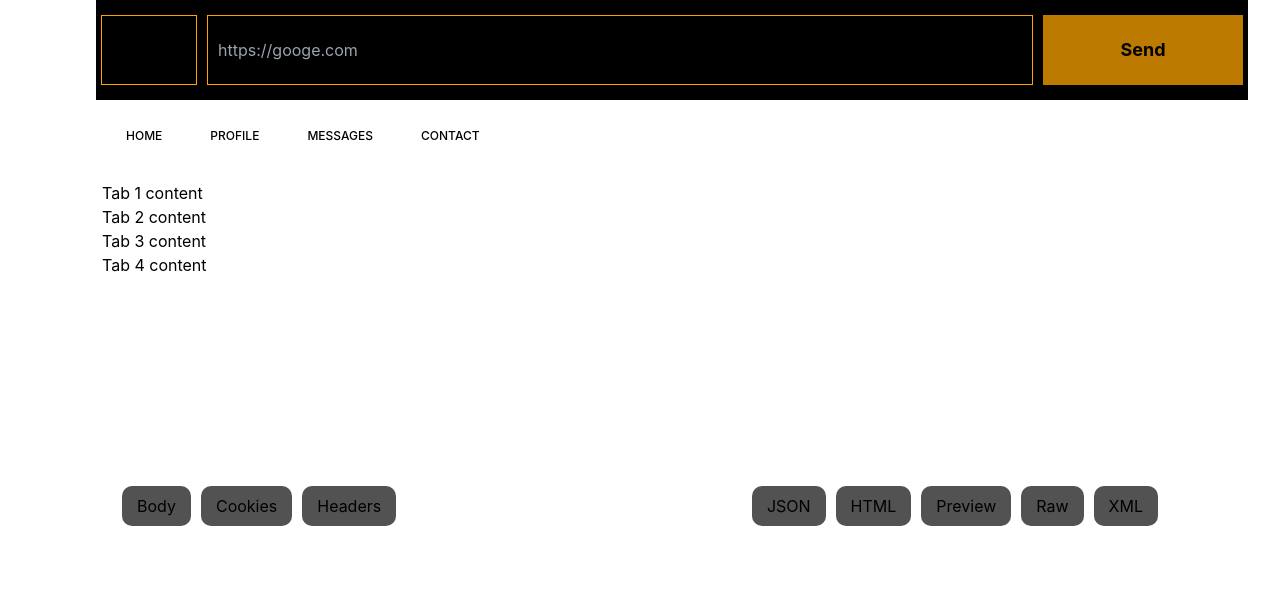
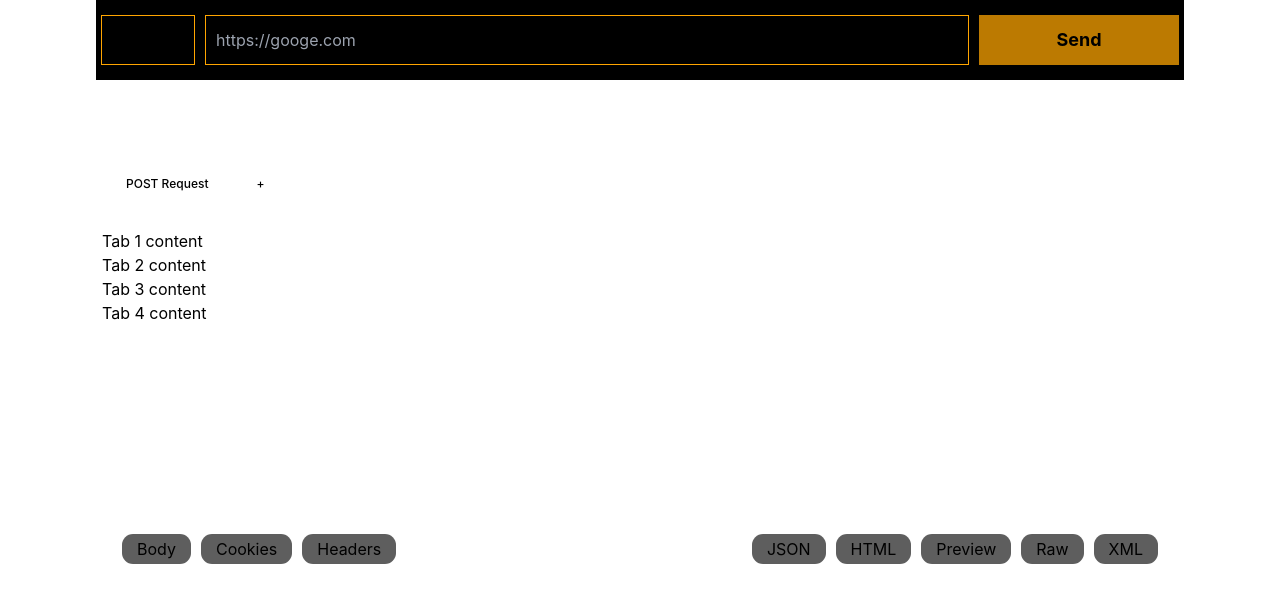
Before and after one commit to theurbandev/Resting, a Next.js app: page / in a window 1280 px wide. Shown: the top 602 px of the page. Built offline with nearby package versions, Linux system fonts and the light colour scheme.

Commit message:
toolbar and post req panel

```diff
--- a/pages/components/activity.tsx
+++ b/pages/components/activity.tsx
@@ -12,21 +12,7 @@ export const Activity = () => {
           <li className="nav-item" role="presentation">
             <a
               href="#tabs-home"
-              className="
-      nav-link
-      block
-      font-medium
-      text-xs
-      leading-tight
-      uppercase
-      border-x-0 border-t-0 border-b-2 border-transparent
-      px-6
-      py-3
-      my-2
-      hover:border-transparent hover:bg-gray-100
-      focus:border-transparent
-      active
-    "
+              className=" nav-link block font-medium text-xs leading-tight border-x-0 border-t-0 border-b-2 border-transparent px-6 py-3 my-2 hover:border-transparent focus:border-transparent"
               id="tabs-home-tab"
               data-bs-toggle="pill"
               data-bs-target="#tabs-home"
@@ -34,26 +20,13 @@ export const Activity = () => {
               aria-controls="tabs-home"
               aria-selected="true"
             >
-              Home
+              POST Request
             </a>
           </li>
           <li className="nav-item" role="presentation">
             <a
               href="#tabs-profile"
-              className="
-      nav-link
-      block
-      font-medium
-      text-xs
-      leading-tight
-      uppercase
-      border-x-0 border-t-0 border-b-2 border-transparent
-      px-6
-      py-3
-      my-2
-      hover:border-transparent hover:bg-gray-100
-      focus:border-transparent
-    "
+              className=" nav-link block font-medium text-xs leading-tight border-x-0 border-t-0 border-b-2 border-transparent px-6 py-3 my-2 hover:border-transparent focus:border-transparent"
               id="tabs-profile-tab"
               data-bs-toggle="pill"
               data-bs-target="#tabs-profile"
@@ -61,63 +34,7 @@ export const Activity = () => {
               aria-controls="tabs-profile"
               aria-selected="false"
             >
-              Profile
-            </a>
-          </li>
-          <li className="nav-item" role="presentation">
-            <a
-              href="#tabs-messages"
-              className="
-      nav-link
-      block
-      font-medium
-      text-xs
-      leading-tight
-      uppercase
-      border-x-0 border-t-0 border-b-2 border-transparent
-      px-6
-      py-3
-      my-2
-      hover:border-transparent hover:bg-gray-100
-      focus:border-transparent
-    "
-              id="tabs-messages-tab"
-              data-bs-toggle="pill"
-              data-bs-target="#tabs-messages"
-              role="tab"
-              aria-controls="tabs-messages"
-              aria-selected="false"
-            >
-              Messages
-            </a>
-          </li>
-          <li className="nav-item" role="presentation">
-            <a
-              href="#tabs-contact"
-              className="
-      nav-link
-      disabled
-      pointer-events-none
-      block
-      font-medium
-      text-xs
-      leading-tight
-      uppercase
-      border-x-0 border-t-0 border-b-2 border-transparent
-      px-6
-      py-3
-      my-2
-      hover:border-transparent hover:bg-gray-100
-      focus:border-transparent
-    "
-              id="tabs-contact-tab"
-              data-bs-toggle="pill"
-              data-bs-target="#tabs-contact"
-              role="tab"
-              aria-controls="tabs-contact"
-              aria-selected="false"
-            >
-              Contact
+              +
             </a>
           </li>
         </ul>
--- a/styles/activity.module.css
+++ b/styles/activity.module.css
@@ -18,22 +18,13 @@
   margin: 15px;
 }
 
+.responseToggles h3,
 .formatButtons h3 {
   padding: 15px;
-  border-radius: 10px;
-  background-color: #525252;
+  border-radius: 11px;
+  background-color: #5e5e5e;
   margin: 0px 5px;
-  height: 40px;
-  line-height: 10px;
+  height: 30px;
+  line-height: 1px;
   cursor: pointer;
 }
-
-.responseToggles h3 {
-  padding: 15px;
-  border-radius: 10px;
-  background-color: #525252;
-  margin: 0px 5px;
-  height: 40px;
-  line-height: 10px;
-  cursor: pointer;
-}
--- a/styles/globals.css
+++ b/styles/globals.css
@@ -5,7 +5,7 @@
 html,
 body {
   padding: 1.3rem 2rem;
-  padding-top: 1rem;
+  padding-top: 0;
   margin: 0;
   font-family: -apple-system, BlinkMacSystemFont, Segoe UI, Roboto, Oxygen,
     Ubuntu, Cantarell, Fira Sans, Droid Sans, Helvetica Neue, sans-serif;
--- a/styles/toolbar.module.css
+++ b/styles/toolbar.module.css
@@ -1,10 +1,7 @@
 .toolbar {
   background-color: black;
-  position: fixed;
-  width: 90%;
   padding: 15px 0px;
-  height: 100px;
-  top: 0;
+  height: 80px;
 }
 
 .methodsContainer {
```
